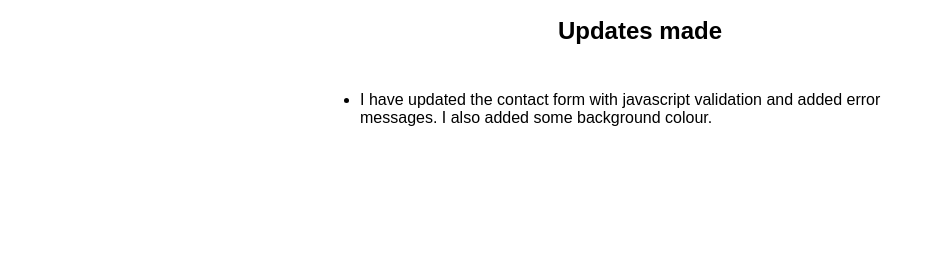
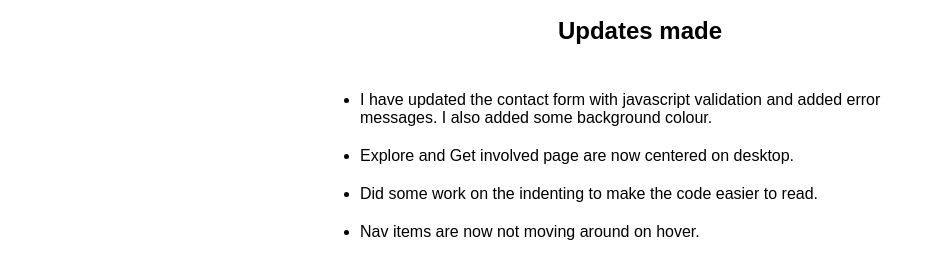
Before and after one commit to dina-kvivesen/Portfolio-1, a plain HTML site: page semesterproj.html in a window 1280 px wide. Shown: the part 205-484 px from the top of the page, without its empty margins (0-933 px from the left). Drawn offline with Linux system fonts and the light colour scheme; a web font is replaced by a local one.

Commit message:
update sem proj

```diff
--- a/semesterproj.html
+++ b/semesterproj.html
@@ -2,6 +2,7 @@
     <meta charset="UTF-8">
     <meta http-equiv="X-UA-Compatible" content="IE=edge">
     <meta name="viewport" content="width=device-width, initial-scale=1.0">
+    <meta name="description" content="Portfolio 1 - Dina Kvivesen. Changes made to semester project"/>
     <title>Semester project - changes made</title>
     <link rel="stylesheet" href="https://use.typekit.net/fje3isb.css">
     <link href="css/styles.css" rel="stylesheet" />
@@ -19,6 +20,9 @@
             <ul>
                 <li>I have updated the contact form with javascript validation and added error messages.
                     I also added some background colour. </li>
+                <li>Explore and Get involved page are now centered on desktop. </li>
+                <li>Did some work on the indenting to make the code easier to read.</li>
+                <li>Nav items are now not moving around on hover. </li>
             </ul>
         </div>
     </main>
```
Also changed, not shown: crosscourse.html (+1 -4 lines), index.html (+1 -0 lines), projexam.html (+1 -4 lines).
